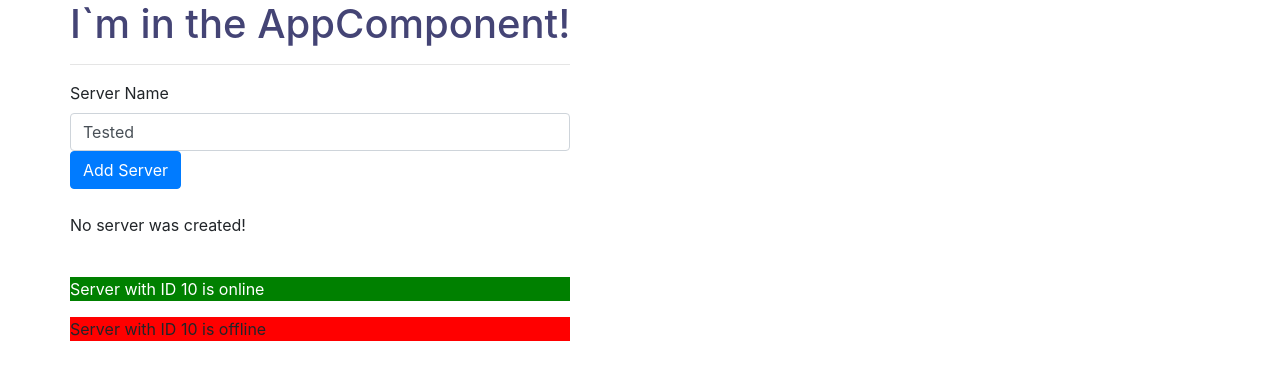
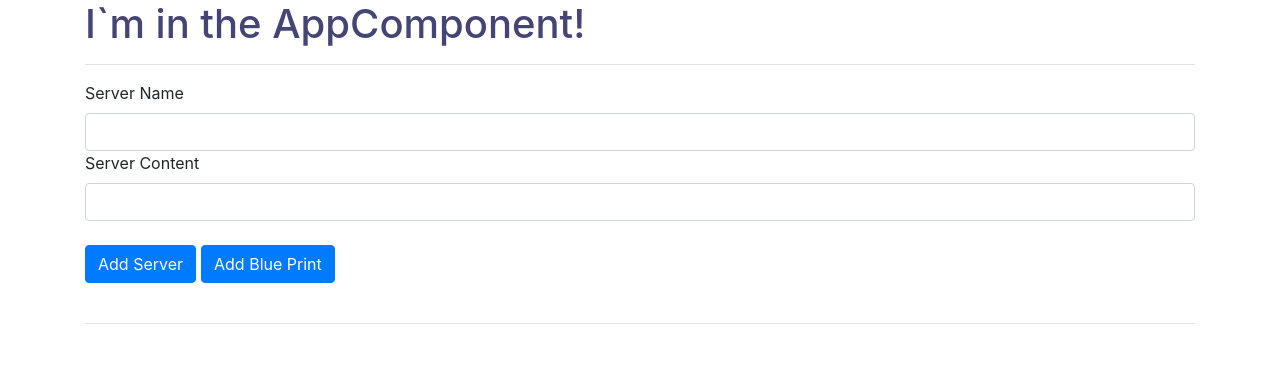
Before and after one commit to muhammadyousuf/First-Angular-App, an Angular app: page / in a window 1280 px wide. Shown: the top 380 px of the page. Built offline with nearby package versions, Linux system fonts and the light colour scheme.

Commit message:
working angular content

```diff
--- a/src/app/app.component.html
+++ b/src/app/app.component.html
@@ -1,6 +1,6 @@
 <div class="container">
   <div class="row">
-    <div class="col-xs-12">
+    <div class="col-xl-12">
       <h1>I`m in the AppComponent!</h1>
       <hr />
       <app-servers></app-servers>
--- a/src/app/server/server.component.ts
+++ b/src/app/server/server.component.ts
@@ -12,17 +12,19 @@ import { Component } from "@angular/core";
   ],
 })
 export class ServerComponent {
-  serverId: number = 10;
+  serverId: number = 1;
   serverStatus: string = "offline";
 
   constructor() {
     this.serverStatus = Math.random() > 0.5 ? "online" : "offline";
+
   }
   getServerStatus() {
     return this.serverStatus;
   }
 
   getColor() {
-    return this.serverStatus === "online" ? "green" : "red";
+
+    return this.serverStatus === "online" ? "green" : "yellow";
   }
 }
--- a/src/app/servers/servers.component.html
+++ b/src/app/servers/servers.component.html
@@ -1,7 +1,12 @@
 <label>Server Name</label>
 <!-- <input type="text" class="form-control" (input)="onUpdateServerName($event)" /> -->
 <input type="text" class="form-control" [(ngModel)]="serverName" />
+<label>Server Content</label>
+<!-- <input type="text" class="form-control" (input)="onUpdateServerName($event)" /> -->
+<input type="text" class="form-control" [(ngModel)]="serverContent" />
+
 <!-- <p>{{ serverName }}</p> -->
+<br />
 <button
   class="btn btn-primary"
   [disabled]="!allowNewServer"
@@ -9,15 +14,40 @@
 >
   Add Server
 </button>
+<button
+  style="margin-left: 5px;"
+  class="btn btn-primary"
+  [disabled]="!allowNewServer"
+  (click)="onCreateBluePrint()"
+>
+  Add Blue Print
+</button>
 <br /><br />
+<hr />
 <!-- <p [innerText]="allowNewServer" style="text-transform: capitalize;" ></p> -->
 
 <!-- <p>{{ serverCreationStaus }}</p> -->
-<p *ngIf="serverCreated; else noServer">
-  Server was created, server name is {{ serverName }}
+<!-- <p *ngIf="serverCreated; else noServer">
+
+  <app-server *ngFor="let server of servers"></app-server>
 </p>
 <ng-template #noServer>
   <p>No server was created!</p>
-</ng-template>
+</ng-template> -->
 <br />
-<app-server *ngFor="let server of servers"></app-server>
+
+<div class="row">
+  <div class="col-xl-12">
+    <div class="card" style="width: 25rem;" *ngFor="let server of servers">
+      <div class="card-body">
+        <h3 class="card-title">
+          {{ server.name }}
+        </h3>
+        <p class="card-text">
+          <strong *ngIf="server.type === 'server'" style="color: red;">{{ server.content }}</strong>
+          <em *ngIf="server.type === 'bluePrint'" style="color: blue;">{{ server.content }}</em>
+        </p>
+      </div>
+    </div>
+  </div>
+</div>
--- a/src/app/servers/servers.component.ts
+++ b/src/app/servers/servers.component.ts
@@ -11,9 +11,10 @@ import { Component, OnInit } from "@angular/core";
 export class ServersComponent implements OnInit {
   allowNewServer = false;
   serverCreationStaus = "No server was created!'";
-  serverName = "Tested";
+  serverName = "";
+  serverContent = "";
   serverCreated = false;
-  servers = ["TestServer", "TestServer 2"];
+  servers = [];
   constructor() {
     setTimeout(() => {
       this.allowNewServer = true;
@@ -23,10 +24,29 @@ export class ServersComponent implements OnInit {
   ngOnInit() {}
 
   onCreateServer() {
-    this.serverCreated = true;
-    this.servers.push(this.serverName);
-    this.serverCreationStaus =
-      "Server was created!' Name is " + this.serverName;
+    if (this.serverName.length && this.serverContent.length) {
+      this.serverCreated = true;
+      this.servers.push({
+        type: "server",
+        name: this.serverName,
+        content: this.serverContent,
+      });
+      // this.serverCreationStaus =
+      //   "Server was created!' Name is " + this.serverName;
+    }
+  }
+
+  onCreateBluePrint() {
+    if (this.serverName.length && this.serverContent.length) {
+      this.serverCreated = true;
+      this.servers.push({
+        type: "bluePrint",
+        name: this.serverName,
+        content: this.serverContent,
+      });
+      // this.serverCreationStaus =
+      //   "Server was created!' Name is " + this.serverName;
+    }
   }
 
   onUpdateServerName(event) {
```
